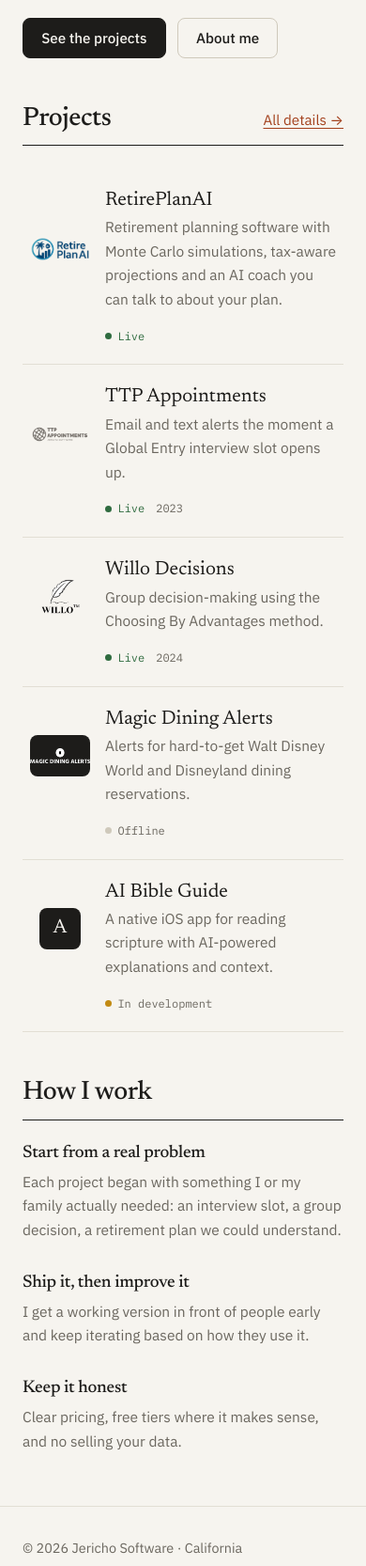
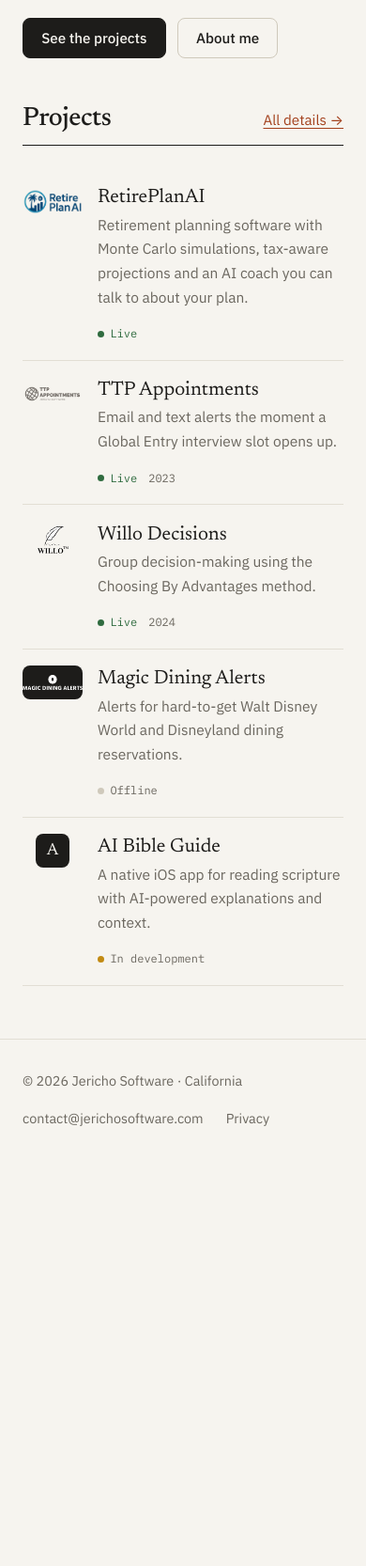
Before and after one commit to princeellis/jerichosoftware, a Django app: page / in a window 390 px wide. Shown: the part 660-2326 px from the top of the page at 94% size. After the commit the page ends 1858 px from the top, so only its background shows below. Run offline with Django 5.2, Linux system fonts and the light colour scheme.

Commit message:
Remove 'How I work' section, polish mobile layout
Co-Authored-By: Claude Opus 5.5 <noreply@anthropic.com>

```diff
--- a/base/templates/base/about.html
+++ b/base/templates/base/about.html
@@ -39,7 +39,7 @@
         .about { grid-template-columns: 1fr; gap: 2rem; }
         .about-side { position: static; display: grid; grid-template-columns: 120px minmax(0, 1fr); gap: 1.25rem; align-items: center; }
         .about-side .name { margin-top: 0; }
-        .about-side .contact { grid-column: 1 / -1; margin-top: 0; }
+        .about-side .contact { display: none; }
         .timeline li { grid-template-columns: 1fr; gap: 0.25rem; }
     }
 </style>
@@ -64,7 +64,7 @@
         <h1>Hi, I'm Eli.</h1>
         <p class="lede">I'm a Computer Science student at California State University, Long Beach, and I run Jericho Software.</p>
         <p>I started building software in high school. The first thing I shipped was TTP Appointments, because getting a Global Entry interview meant refreshing a government website all day. It ended up being featured in The Points Guy and NerdWallet. Since then I've kept building tools for problems that come up in my own life or my family's, most recently RetirePlanAI.</p>
-        <p>I live in California. If you want to talk about a project, or about building something together, send me an email.</p>
+        <p>I live in California. If you want to talk about a project, or about building something together, <a href="mailto:contact@jerichosoftware.com">send me an email</a>.</p>
 
         <section class="section">
             <div class="section-head">
--- a/base/templates/base/home.html
+++ b/base/templates/base/home.html
@@ -71,19 +71,14 @@
     .index-meta { text-align: right; display: flex; flex-direction: column; align-items: flex-end; gap: 0.25rem; }
     .index-meta .year { font-family: var(--mono); font-size: 0.75rem; color: var(--muted); }
 
-    .note {
-        display: grid;
-        grid-template-columns: repeat(auto-fit, minmax(240px, 1fr));
-        gap: 2rem;
-    }
-
-    .note h3 { font-size: 1.15rem; }
-    .note p { color: var(--muted); font-size: 0.97rem; }
 
     @media (max-width: 760px) {
         .intro { grid-template-columns: 1fr; gap: 2rem; }
         .intro .avatar { width: 150px; height: 150px; order: -1; }
-        .index a { grid-template-columns: 64px minmax(0, 1fr); gap: 1rem; }
+        .index a { grid-template-columns: 64px minmax(0, 1fr); gap: 1rem; align-items: start; padding: 1.1rem 0; }
+        .index-logo { height: 36px; }
+        .index-logo img { max-height: 36px; }
+        .index-logo .placeholder { width: 36px; height: 36px; font-size: 1.1rem; }
         .index-logo, .index-logo img { width: 64px; max-width: 64px; }
         .index-meta { grid-column: 2; flex-direction: row; align-items: center; gap: 0.75rem; }
     }
@@ -133,24 +128,4 @@
         {% endfor %}
     </ul>
 </section>
-
-<section class="section">
-    <div class="section-head">
-        <h2>How I work</h2>
-    </div>
-    <div class="note">
-        <div>
-            <h3>Start from a real problem</h3>
-            <p>Each project began with something I or my family actually needed: an interview slot, a group decision, a retirement plan we could understand.</p>
-        </div>
-        <div>
-            <h3>Ship it, then improve it</h3>
-            <p>I get a working version in front of people early and keep iterating based on how they use it.</p>
-        </div>
-        <div>
-            <h3>Keep it honest</h3>
-            <p>Clear pricing, free tiers where it makes sense, and no selling your data.</p>
-        </div>
-    </div>
-</section>
 {% endblock %}
```
Also changed, not shown: base/templates/base/project_detail.html (+5 -2 lines).
